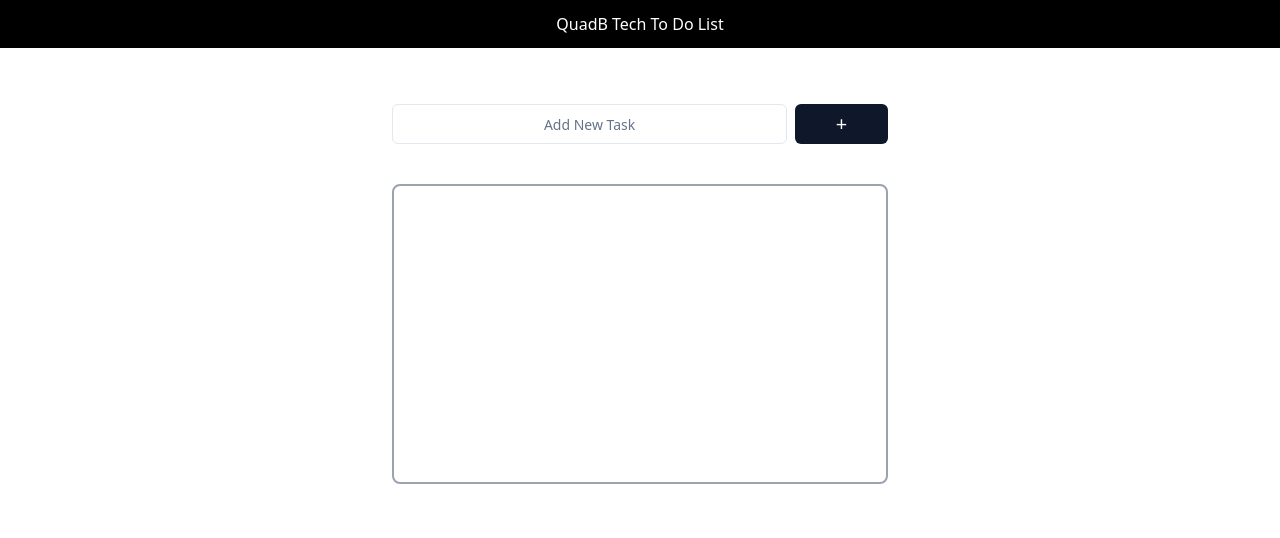
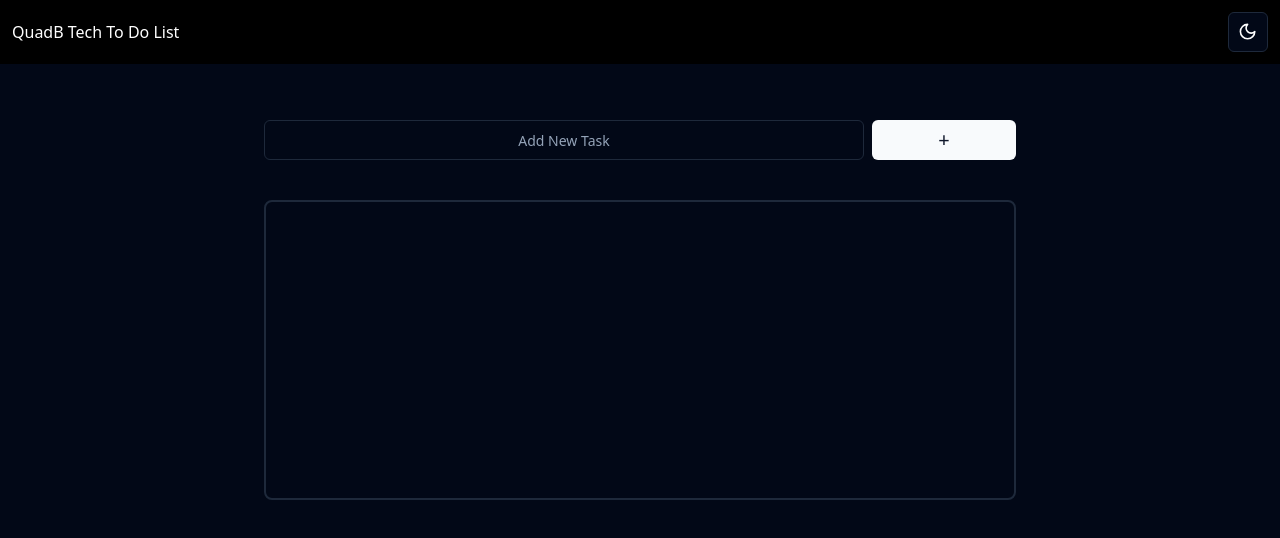
Before and after one commit to UttkarshRanjan47784/quadbtech-assignment-todo, a React (Vite) app: page / in a window 1280 px wide. Shown: the top 538 px of the page. Built offline with nearby package versions, Linux system fonts and the light colour scheme.

Commit message:
Added Dark Mode Toggle

```diff
--- a/package.json
+++ b/package.json
@@ -11,6 +11,7 @@
   },
   "dependencies": {
     "@radix-ui/react-accordion": "^1.1.2",
+    "@radix-ui/react-dropdown-menu": "^2.0.6",
     "@radix-ui/react-scroll-area": "^1.0.5",
     "@radix-ui/react-slot": "^1.0.2",
     "@reduxjs/toolkit": "^2.2.3",
--- a/src/App.jsx
+++ b/src/App.jsx
@@ -4,16 +4,20 @@
 import TaskList from './components/TaskList'
 import Header from './components/Header'
 import { Toaster } from './components/ui/sonner'
+import { ThemeProvider } from './components/theme-provider'
 
 export default function App() {
   return (
+    <ThemeProvider defaultTheme="dark" storageKey="vite-ui-theme">
       <div className='h-dvh'>
         <Header />
-      <div className='sm:w-3/5 md:w-2/5 px-2 grid grid-cols-1 mx-auto gap-10 mt-14'>
+        <div className='sm:w-3/5  px-2 grid grid-cols-1 mx-auto gap-10 mt-14'>
           <TaskInput />
           <TaskList />
         </div>
         <Toaster />
       </div>
+    </ThemeProvider>
+
   )
 }
--- a/src/components/Header.jsx
+++ b/src/components/Header.jsx
@@ -1,7 +1,11 @@
 import React from 'react'
+import ModeToggle from './ModeToggle'
 
 export default function Header() {
   return (
-    <div className='w-full bg-black text-white p-3 flex justify-center items-center'>QuadB Tech To Do List</div>
+    <div className='w-full bg-black text-white p-3 flex items-center justify-between border-input'>
+      <div>QuadB Tech To Do List</div>
+      <ModeToggle />
+    </div>
   )
 }
--- /dev/null
+++ b/src/components/ModeToggle.jsx
@@ -0,0 +1,37 @@
+import { Moon, Sun } from "lucide-react"
+
+import { Button } from "./ui/button"
+import {
+  DropdownMenu,
+  DropdownMenuContent,
+  DropdownMenuItem,
+  DropdownMenuTrigger,
+} from "./ui/dropdown-menu"
+import { useTheme } from "./theme-provider"
+
+export default function ModeToggle() {
+  const { setTheme } = useTheme()
+
+  return (
+    <DropdownMenu>
+      <DropdownMenuTrigger asChild>
+        <Button variant="outline" size="icon">
+          <Sun color="#000000" className="h-[1.2rem] w-[1.2rem] rotate-0 scale-100 transition-all dark:-rotate-90 dark:scale-0" />
+          <Moon className="absolute h-[1.2rem] w-[1.2rem] rotate-90 scale-0 transition-all dark:rotate-0 dark:scale-100" />
+          <span className="sr-only">Toggle theme</span>
+        </Button>
+      </DropdownMenuTrigger>
+      <DropdownMenuContent align="end">
+        <DropdownMenuItem onClick={() => setTheme("light")}>
+          Light
+        </DropdownMenuItem>
+        <DropdownMenuItem onClick={() => setTheme("dark")}>
+          Dark
+        </DropdownMenuItem>
+        <DropdownMenuItem onClick={() => setTheme("system")}>
+          System
+        </DropdownMenuItem>
+      </DropdownMenuContent>
+    </DropdownMenu>
+  )
+}
--- a/src/components/TaskList.jsx
+++ b/src/components/TaskList.jsx
@@ -31,7 +31,7 @@
 
   return (
 
-    <ScrollArea className='h-[300px] w-full border-2 rounded-lg border-gray-400 px-3'>
+    <ScrollArea className='h-[600px] sm:h-[300px] w-full border-2 rounded-lg border-input px-3'>
         {renderList}
     </ScrollArea>
   )
--- /dev/null
+++ b/src/components/theme-provider.jsx
@@ -0,0 +1,50 @@
+import { createContext, useContext, useEffect, useState } from "react";
+
+const ThemeProviderContext = createContext();
+
+const initialState = {
+  theme: "system",
+  setTheme: () => null
+};
+
+export function ThemeProvider({ children, defaultTheme = "system", storageKey = "vite-ui-theme", ...props }) {
+  const [theme, setTheme] = useState(() => (localStorage.getItem(storageKey) || defaultTheme));
+
+  useEffect(() => {
+    const root = window.document.documentElement;
+
+    root.classList.remove("light", "dark");
+
+    if (theme === "system") {
+      const systemTheme = window.matchMedia("(prefers-color-scheme: dark)").matches ? "dark" : "light";
+
+      root.classList.add(systemTheme);
+      return;
+    }
+
+    root.classList.add(theme);
+  }, [theme]);
+
+  const value = {
+    theme,
+    setTheme: (theme) => {
+      localStorage.setItem(storageKey, theme);
+      setTheme(theme);
+    }
+  };
+
+  return (
+    <ThemeProviderContext.Provider {...props} value={value}>
+      {children}
+    </ThemeProviderContext.Provider>
+  );
+}
+
+export const useTheme = () => {
+  const context = useContext(ThemeProviderContext);
+
+  if (context === undefined)
+    throw new Error("useTheme must be used within a ThemeProvider");
+
+  return context;
+};
--- /dev/null
+++ b/src/components/ui/dropdown-menu.jsx
@@ -0,0 +1,157 @@
+"use client"
+
+import * as React from "react"
+import * as DropdownMenuPrimitive from "@radix-ui/react-dropdown-menu"
+import { Check, ChevronRight, Circle } from "lucide-react"
+
+import { cn } from "@/lib/utils"
+
+const DropdownMenu = DropdownMenuPrimitive.Root
+
+const DropdownMenuTrigger = DropdownMenuPrimitive.Trigger
+
+const DropdownMenuGroup = DropdownMenuPrimitive.Group
+
+const DropdownMenuPortal = DropdownMenuPrimitive.Portal
+
+const DropdownMenuSub = DropdownMenuPrimitive.Sub
+
+const DropdownMenuRadioGroup = DropdownMenuPrimitive.RadioGroup
+
+const DropdownMenuSubTrigger = React.forwardRef(({ className, inset, children, ...props }, ref) => (
+  <DropdownMenuPrimitive.SubTrigger
+    ref={ref}
+    className={cn(
+      "flex cursor-default select-none items-center rounded-sm px-2 py-1.5 text-sm outline-none focus:bg-accent data-[state=open]:bg-accent",
+      inset && "pl-8",
+      className
+    )}
+    {...props}>
+    {children}
+    <ChevronRight className="ml-auto h-4 w-4" />
+  </DropdownMenuPrimitive.SubTrigger>
+))
+DropdownMenuSubTrigger.displayName =
+  DropdownMenuPrimitive.SubTrigger.displayName
+
+const DropdownMenuSubContent = React.forwardRef(({ className, ...props }, ref) => (
+  <DropdownMenuPrimitive.SubContent
+    ref={ref}
+    className={cn(
+      "z-50 min-w-[8rem] overflow-hidden rounded-md border bg-popover p-1 text-popover-foreground shadow-lg data-[state=open]:animate-in data-[state=closed]:animate-out data-[state=closed]:fade-out-0 data-[state=open]:fade-in-0 data-[state=closed]:zoom-out-95 data-[state=open]:zoom-in-95 data-[side=bottom]:slide-in-from-top-2 data-[side=left]:slide-in-from-right-2 data-[side=right]:slide-in-from-left-2 data-[side=top]:slide-in-from-bottom-2",
+      className
+    )}
+    {...props} />
+))
+DropdownMenuSubContent.displayName =
+  DropdownMenuPrimitive.SubContent.displayName
+
+const DropdownMenuContent = React.forwardRef(({ className, sideOffset = 4, ...props }, ref) => (
+  <DropdownMenuPrimitive.Portal>
+    <DropdownMenuPrimitive.Content
+      ref={ref}
+      sideOffset={sideOffset}
+      className={cn(
+        "z-50 min-w-[8rem] overflow-hidden rounded-md border bg-popover p-1 text-popover-foreground shadow-md data-[state=open]:animate-in data-[state=closed]:animate-out data-[state=closed]:fade-out-0 data-[state=open]:fade-in-0 data-[state=closed]:zoom-out-95 data-[state=open]:zoom-in-95 data-[side=bottom]:slide-in-from-top-2 data-[side=left]:slide-in-from-right-2 data-[side=right]:slide-in-from-left-2 data-[side=top]:slide-in-from-bottom-2",
+        className
+      )}
+      {...props} />
+  </DropdownMenuPrimitive.Portal>
+))
+DropdownMenuContent.displayName = DropdownMenuPrimitive.Content.displayName
+
+const DropdownMenuItem = React.forwardRef(({ className, inset, ...props }, ref) => (
+  <DropdownMenuPrimitive.Item
+    ref={ref}
+    className={cn(
+      "relative flex cursor-default select-none items-center rounded-sm px-2 py-1.5 text-sm outline-none transition-colors focus:bg-accent focus:text-accent-foreground data-[disabled]:pointer-events-none data-[disabled]:opacity-50",
+      inset && "pl-8",
+      className
+    )}
+    {...props} />
+))
+DropdownMenuItem.displayName = DropdownMenuPrimitive.Item.displayName
+
+const DropdownMenuCheckboxItem = React.forwardRef(({ className, children, checked, ...props }, ref) => (
+  <DropdownMenuPrimitive.CheckboxItem
+    ref={ref}
+    className={cn(
+      "relative flex cursor-default select-none items-center rounded-sm py-1.5 pl-8 pr-2 text-sm outline-none transition-colors focus:bg-accent focus:text-accent-foreground data-[disabled]:pointer-events-none data-[disabled]:opacity-50",
+      className
+    )}
+    checked={checked}
+    {...props}>
+    <span className="absolute left-2 flex h-3.5 w-3.5 items-center justify-center">
+      <DropdownMenuPrimitive.ItemIndicator>
+        <Check className="h-4 w-4" />
+      </DropdownMenuPrimitive.ItemIndicator>
+    </span>
+    {children}
+  </DropdownMenuPrimitive.CheckboxItem>
+))
+DropdownMenuCheckboxItem.displayName =
+  DropdownMenuPrimitive.CheckboxItem.displayName
+
+const DropdownMenuRadioItem = React.forwardRef(({ className, children, ...props }, ref) => (
+  <DropdownMenuPrimitive.RadioItem
+    ref={ref}
+    className={cn(
+      "relative flex cursor-default select-none items-center rounded-sm py-1.5 pl-8 pr-2 text-sm outline-none transition-colors focus:bg-accent focus:text-accent-foreground data-[disabled]:pointer-events-none data-[disabled]:opacity-50",
+      className
+    )}
+    {...props}>
+    <span className="absolute left-2 flex h-3.5 w-3.5 items-center justify-center">
+      <DropdownMenuPrimitive.ItemIndicator>
+        <Circle className="h-2 w-2 fill-current" />
+      </DropdownMenuPrimitive.ItemIndicator>
+    </span>
+    {children}
+  </DropdownMenuPrimitive.RadioItem>
+))
+DropdownMenuRadioItem.displayName = DropdownMenuPrimitive.RadioItem.displayName
+
+const DropdownMenuLabel = React.forwardRef(({ className, inset, ...props }, ref) => (
+  <DropdownMenuPrimitive.Label
+    ref={ref}
+    className={cn("px-2 py-1.5 text-sm font-semibold", inset && "pl-8", className)}
+    {...props} />
+))
+DropdownMenuLabel.displayName = DropdownMenuPrimitive.Label.displayName
+
+const DropdownMenuSeparator = React.forwardRef(({ className, ...props }, ref) => (
+  <DropdownMenuPrimitive.Separator
+    ref={ref}
+    className={cn("-mx-1 my-1 h-px bg-muted", className)}
+    {...props} />
+))
+DropdownMenuSeparator.displayName = DropdownMenuPrimitive.Separator.displayName
+
+const DropdownMenuShortcut = ({
+  className,
+  ...props
+}) => {
+  return (
+    (<span
+      className={cn("ml-auto text-xs tracking-widest opacity-60", className)}
+      {...props} />)
+  );
+}
+DropdownMenuShortcut.displayName = "DropdownMenuShortcut"
+
+export {
+  DropdownMenu,
+  DropdownMenuTrigger,
+  DropdownMenuContent,
+  DropdownMenuItem,
+  DropdownMenuCheckboxItem,
+  DropdownMenuRadioItem,
+  DropdownMenuLabel,
+  DropdownMenuSeparator,
+  DropdownMenuShortcut,
+  DropdownMenuGroup,
+  DropdownMenuPortal,
+  DropdownMenuSub,
+  DropdownMenuSubContent,
+  DropdownMenuSubTrigger,
+  DropdownMenuRadioGroup,
+}
```
Also changed, not shown: 1 other file (tests, documents, lock files or other folders). Lines whose indentation alone changed are shown as unchanged.
